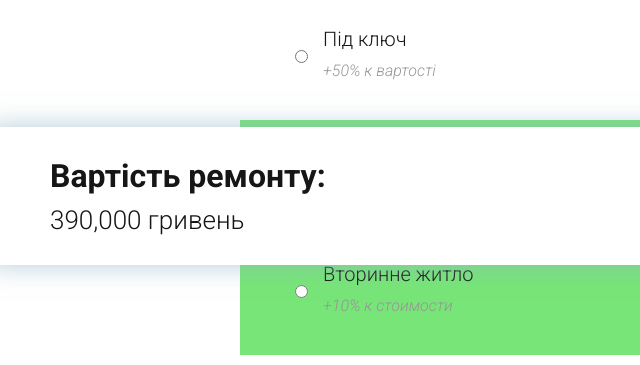
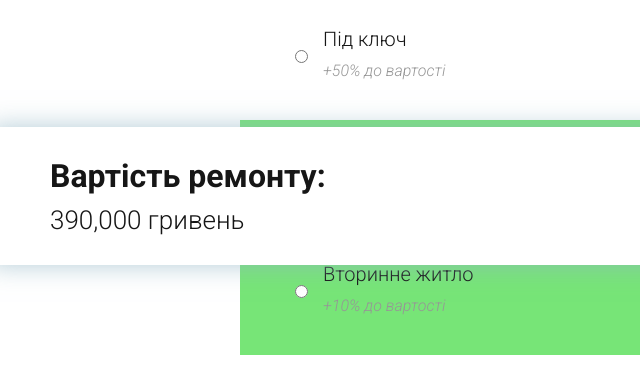
Before and after one commit to holus-bolus/renovation-calculator, a plain HTML site: page index.html in a window 1280 px wide. Shown: the part 535-900 px from the top of the page, 0-640 px from the left. Drawn offline with Linux system fonts and the light colour scheme.

Commit message:
Update index.html

```diff
--- a/index.html
+++ b/index.html
@@ -41,7 +41,7 @@
 							<input type="radio" class="radio" name="type" value="1.5" />
 							<div class="title-lite">
 								Під ключ
-								<span class="note">+50% к вартості</span>
+								<span class="note">+50% до вартості</span>
 							</div>
 						</label>
 					</div>
@@ -55,7 +55,7 @@
 							<input type="radio" class="radio" name="building" value="1.1" />
 							<div class="title-lite">
 								Вторинне житло
-								<span class="note">+10% к стоимости</span>
+								<span class="note">+10% до вартості</span>
 							</div>
 						</label>
 					</div>
```
